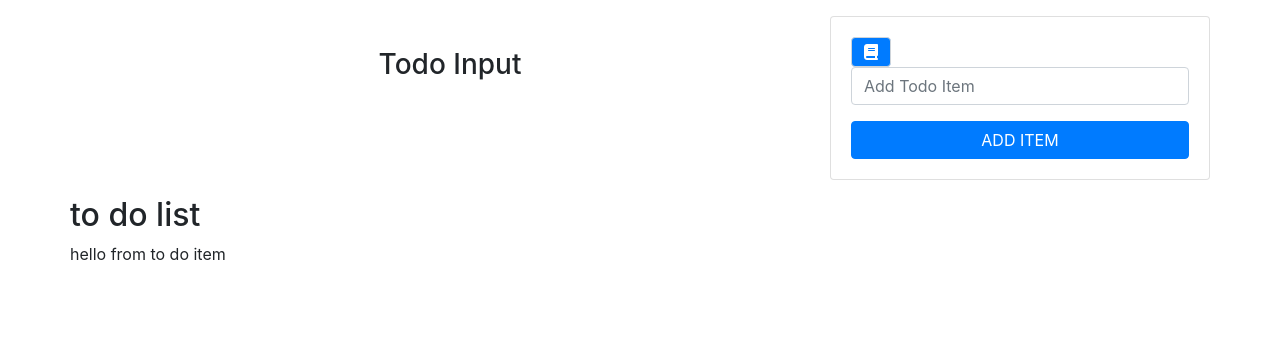
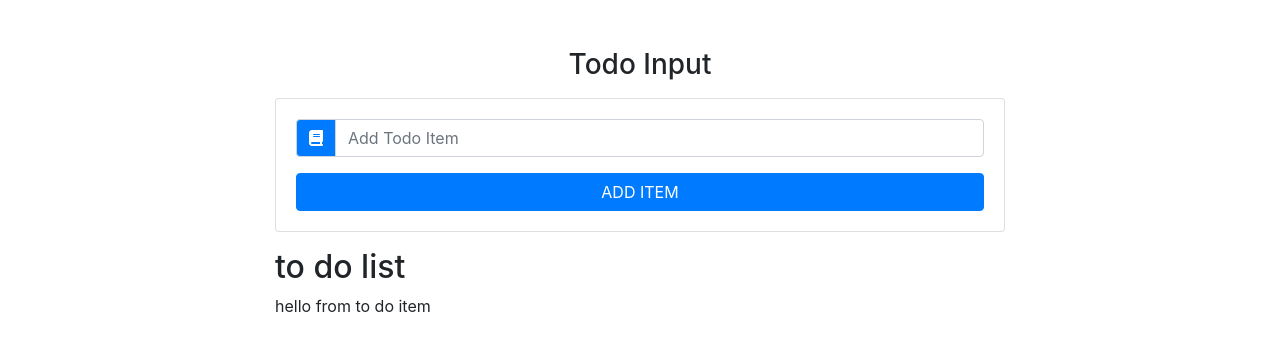
Before and after one commit to messolhi/react-list-to-do, a React (Create React App) app: page / in a window 1280 px wide. Shown: the top 350 px of the page. Built offline with nearby package versions, Linux system fonts and the light colour scheme.

Commit message:
input list

```diff
--- a/src/App.js
+++ b/src/App.js
@@ -10,18 +10,34 @@ import TodoList from './components/TodoList';
 class App extends Component {
 
   state = {
-    items: [{id:1, title:"wake up"},
-            {id:2,title:"takeBreak"}],
+    items: [],
     id: uuid(),
-    item: '',
+    item: "",
     editItem: false
 
   };
-  handelChange =(e)=>{console.log('handle change')}
-  handelSubmit =(e)=>{console.log("handle Submit")}
-  clearList =()=>{console.log(`clear list`)}
-  handleDelete =(id)=>{console.log(`handle delete ${id}`)}
-  handleEdit =(id)=>{console.log(`handle edit ${id}`)}
+ handleChange = e =>{
+   this.setState({item: e.target.value});
+   };
+
+ handelSubmit = e =>{
+    e.preventDefault();
+    const newItem ={
+      id: this.state.id,
+      title: this.state.item
+    };
+    const updatedItems =[...this.state.items,newItem];
+    this.setState({
+      items:updatedItems,
+      item:"",
+      id:uuid(),
+      editItem: false
+    },
+    ()=>console.log(this.state));
+    };
+  clearList =()=>{console.log(`clear list`)};
+  handleDelete =(id)=>{console.log(`handle delete ${id}`)};
+  handleEdit =(id)=>{console.log(`handle edit ${id}`)};
 
   render() {
     return (
@@ -33,12 +49,11 @@ class App extends Component {
 
           <h3 className="text-capitalize text-center"> todo input</h3>
 
-        </div>
 
        <TodoInput
        item={this.state.item}
        handleChange={this.handleChange}
-       handleSubmit={this.handleSubmit}
+       handleSubmit={this.handelSubmit}
        editItem={this.state.editItem}
        />
        <TodoList
@@ -48,6 +63,7 @@ class App extends Component {
        handleEdit = {this.handleEdit}
 
        />
+       </div>
 
      </div>
    </div>
--- a/src/components/TodoInput.js
+++ b/src/components/TodoInput.js
@@ -1,24 +1,28 @@
-import React, { Component } from 'react'
+import React, { Component } from 'react';
 
 export default class TodoInput extends Component {
     render() {
-        const { item, handleChange, handleSubmit, editItem}= this.props;
+        const { item, handleChange, handleSubmit, editItem} = this.props;
 
         return (
         <div className="card card-body my-3">
         <form onSubmit={handleSubmit}>
-        <div className="input group">
+        <div className="input-group">
         <div className="input-group-prepend">
-            <div className="input-group-text bg-primary text-white">
-            <i className="fas fa-book" />
-            </div>
+        <div className="input-group-text bg-primary text-white">
+        <i className="fas fa-book" />
         </div>
-        <input type="text"
-        className="form-control text-capitalize"
-        placeholder="add todo item"
+
+        </div>
+
+        <input
+        type="text"
+        className="form-control text-capitalize" placeholder="add todo item"
         value={item}
         onChange={handleChange}
         />
+
+
         </div>
         <button type="submit" className="btn btn-block btn-primary mt-3 text-uppercase" >
             add item
--- a/src/components/TodoList.js
+++ b/src/components/TodoList.js
@@ -5,11 +5,13 @@ import Item from "./TodoItem";
 export default class TodoList extends Component {
     render() {
         return (
+
             <section>
 
                 <h2>to do list</h2>
                 <Item />
             </section>
-        )
+
+        );
     }
 }
```
